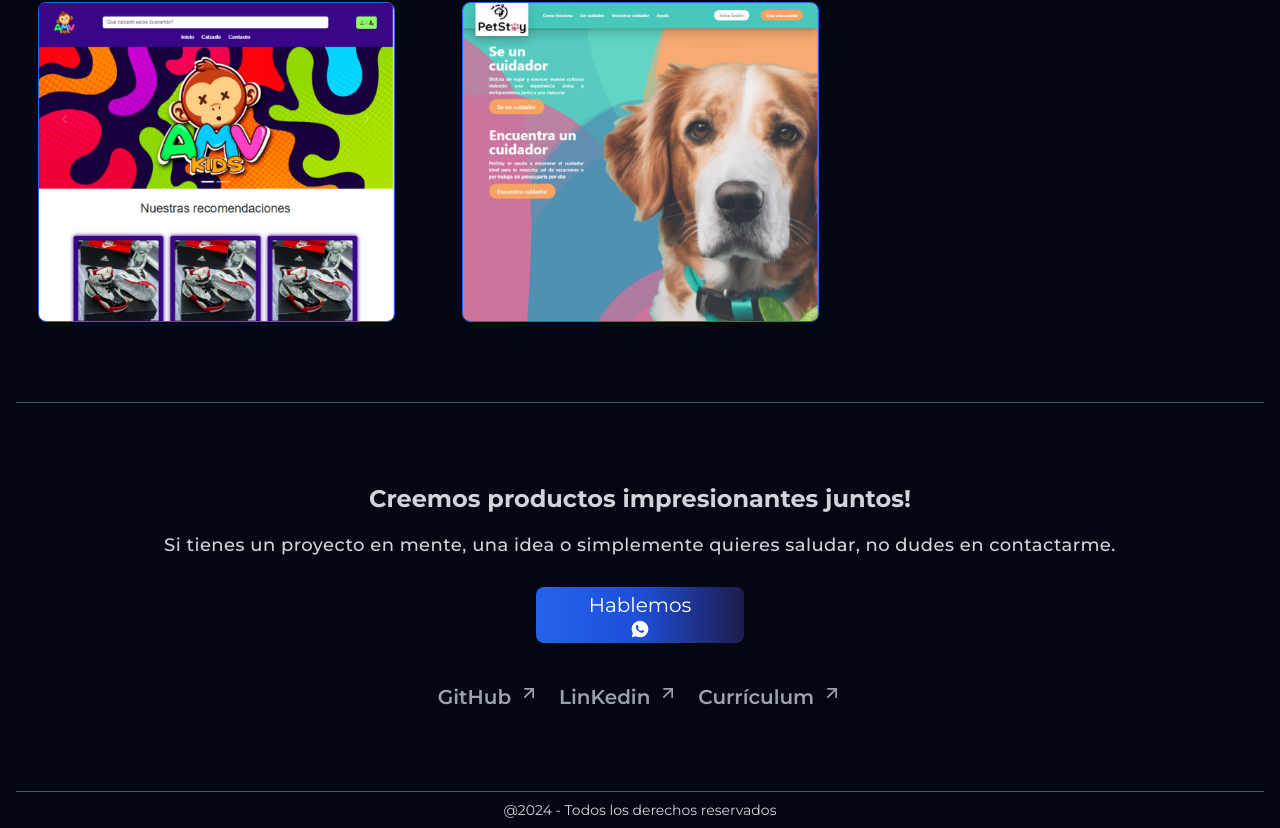
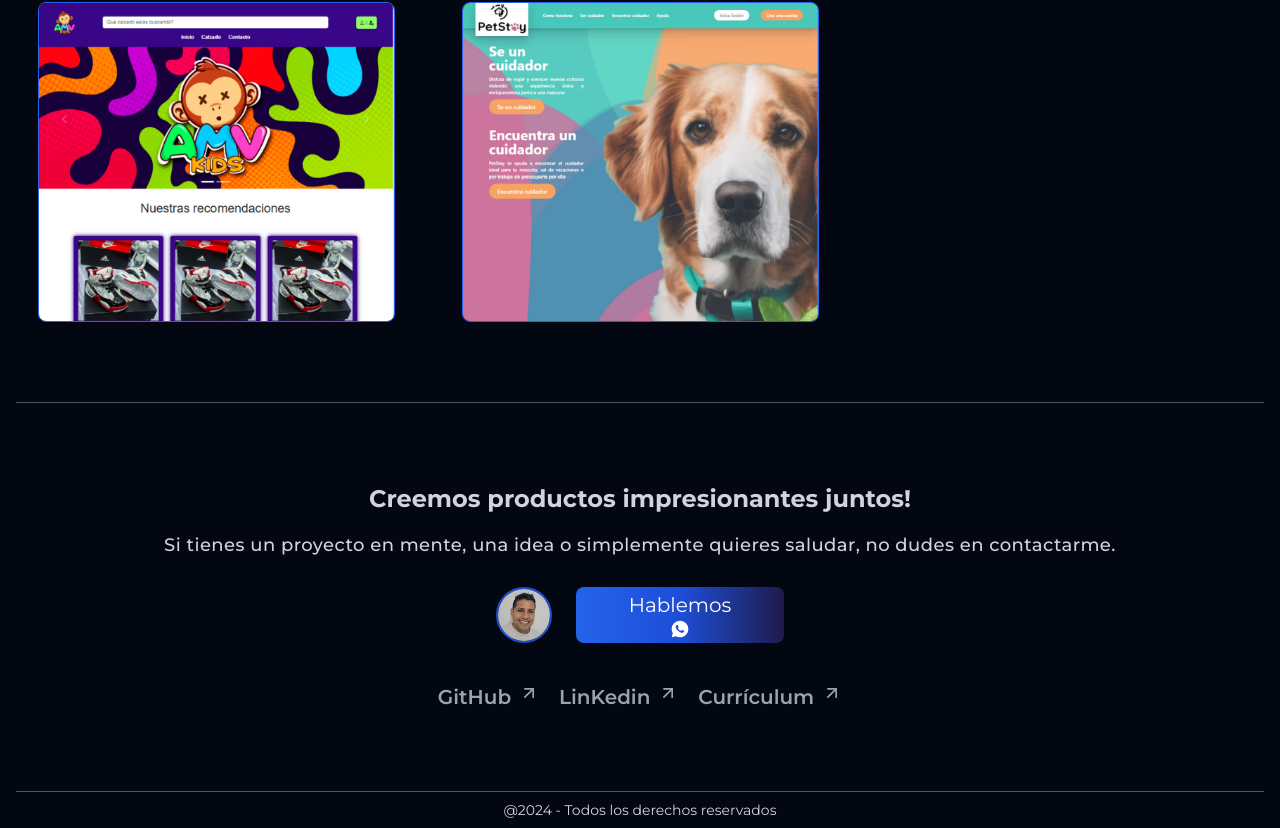
Before and after one commit to wesgdev1/portafolie, a Next.js app: page / in a window 1280 px wide. Shown: the part 1990-2818 px from the top of the page. Built offline with nearby package versions, Linux system fonts and the light colour scheme.

Commit message:
Add cn utility function and update next.config.js and package.json

```diff
--- a/app/page.tsx
+++ b/app/page.tsx
@@ -5,6 +5,7 @@
 import { Footer } from "@/components/Footer";
 import { Projects } from "@/components/Projects";
 import { Skill } from "@/components/Skill";
+import { AnimatedTooltip } from "@/components/ui/AnimatedTooltip";
 
 export default function Home() {
   return (
@@ -16,6 +17,7 @@
         <Skill />
         <Projects />
         <Contact />
+
         <Footer />
       </div>
     </main>
--- a/components/Contact.tsx
+++ b/components/Contact.tsx
@@ -1,7 +1,17 @@
 import { SocialLink } from "./SocialLink";
 import { RiWhatsappFill } from "react-icons/ri";
+import { AnimatedTooltip } from "./ui/AnimatedTooltip";
+import ProfileImg from "../public/img/profileImg.jpg";
 
 export const Contact = () => {
+  const people = [
+    {
+      id: 1,
+      name: "Welinton Suarez",
+      designation: "Software Engineer",
+      image: ProfileImg.src,
+    },
+  ];
   return (
     <div className="wrapper">
       <div className=" max-w-5xl mx-auto flex flex-col gap-4 items-center justify-center">
@@ -16,12 +26,15 @@
           href="https://api.whatsapp.com/send?phone=573208719438&text=Hola%2C%20vengo%20desde%20tu%20p%C3%A1gina%20web!!%2C%20c%C3%B3mo%20est%C3%A1s%3F"
           target="_blank"
         >
+          <div className="flex justify-center items-center gap-10">
+            <AnimatedTooltip items={people} />
             <button className="mt-3 w-52 h-14 bg-gradient-to-r from-blue-600 via-blue-700 to-indigo-950 text-xl  text-white rounded-lg hover:from-indigo-950 hover:to-blue-600 duration-300 flex  flex-col justify-center items-center">
               Hablemos
               <span>
                 <RiWhatsappFill />
               </span>
             </button>
+          </div>
         </a>
       </div>
 
--- /dev/null
+++ b/components/ui/AnimatedTooltip.tsx
@@ -0,0 +1,90 @@
+"use client";
+import Image from "next/image";
+import React, { useState } from "react";
+import {
+  motion,
+  useTransform,
+  AnimatePresence,
+  useMotionValue,
+  useSpring,
+} from "framer-motion";
+
+export const AnimatedTooltip = ({
+  items,
+}: {
+  items: {
+    id: number;
+    name: string;
+    designation: string;
+    image: string;
+  }[];
+}) => {
+  const [hoveredIndex, setHoveredIndex] = useState<number | null>(null);
+  const springConfig = { stiffness: 100, damping: 5 };
+  const x = useMotionValue(0); // going to set this value on mouse move
+  // rotate the tooltip
+  const rotate = useSpring(
+    useTransform(x, [-100, 100], [-45, 45]),
+    springConfig
+  );
+  // translate the tooltip
+  const translateX = useSpring(
+    useTransform(x, [-100, 100], [-50, 50]),
+    springConfig
+  );
+  const handleMouseMove = (event: any) => {
+    const halfWidth = event.target.offsetWidth / 2;
+    x.set(event.nativeEvent.offsetX - halfWidth); // set the x value, which is then used in transform and rotate
+  };
+
+  return (
+    <>
+      {items.map((item, idx) => (
+        <div
+          className="-mr-4  relative group mt-3"
+          key={item.name}
+          onMouseEnter={() => setHoveredIndex(item.id)}
+          onMouseLeave={() => setHoveredIndex(null)}
+        >
+          {hoveredIndex === item.id && (
+            <motion.div
+              initial={{ opacity: 0, y: 20, scale: 0.6 }}
+              animate={{
+                opacity: 1,
+                y: 0,
+                scale: 1,
+                transition: {
+                  type: "spring",
+                  stiffness: 260,
+                  damping: 10,
+                },
+              }}
+              exit={{ opacity: 0, y: 20, scale: 0.6 }}
+              style={{
+                translateX: translateX,
+                rotate: rotate,
+                whiteSpace: "nowrap",
+              }}
+              className="absolute -top-16 -left-1/2 translate-x-1/2 flex text-xs  flex-col items-center justify-center rounded-md bg-black z-50 shadow-xl px-4 py-2"
+            >
+              <div className="absolute inset-x-10 z-30 w-[20%] -bottom-px bg-gradient-to-r from-transparent via-emerald-500 to-transparent h-px " />
+              <div className="absolute left-10 w-[40%] z-30 -bottom-px bg-gradient-to-r from-transparent via-sky-500 to-transparent h-px " />
+              <div className="font-bold text-white relative z-30 text-base">
+                {item.name}
+              </div>
+              <div className="text-white text-xs">{item.designation}</div>
+            </motion.div>
+          )}
+          <Image
+            onMouseMove={handleMouseMove}
+            height={100}
+            width={100}
+            src={item.image}
+            alt={item.name}
+            className="object-cover !m-0 !p-0 object-top rounded-full h-14 w-14 border-2 group-hover:scale-105 group-hover:z-30 border-blue-700 relative transition duration-500"
+          />
+        </div>
+      ))}
+    </>
+  );
+};
--- a/next.config.js
+++ b/next.config.js
@@ -1,4 +1,8 @@
 /** @type {import('next').NextConfig} */
-const nextConfig = {}
+const nextConfig = {
+  images: {
+    domains: ["images.unsplash.com"],
+  },
+};
 
-module.exports = nextConfig
+module.exports = nextConfig;
--- a/package.json
+++ b/package.json
@@ -14,13 +14,16 @@
     "@types/react-dom": "18.2.7",
     "@vercel/analytics": "^1.2.2",
     "autoprefixer": "10.4.15",
+    "clsx": "^2.1.1",
     "eslint": "8.48.0",
     "eslint-config-next": "13.4.19",
+    "framer-motion": "^11.1.7",
     "next": "13.4.19",
     "postcss": "8.4.28",
     "react": "18.2.0",
     "react-dom": "18.2.0",
     "react-icons": "^4.11.0",
+    "tailwind-merge": "^2.3.0",
     "tailwindcss": "3.3.3",
     "typescript": "5.2.2"
   },
--- /dev/null
+++ b/utils/cn.ts
@@ -0,0 +1,6 @@
+import { ClassValue, clsx } from "clsx";
+import { twMerge } from "tailwind-merge";
+
+export function cn(...inputs: ClassValue[]) {
+  return twMerge(clsx(inputs));
+}
```
Also changed, not shown: 1 other file (tests, documents, lock files or other folders). Lines whose indentation alone changed are shown as unchanged.
